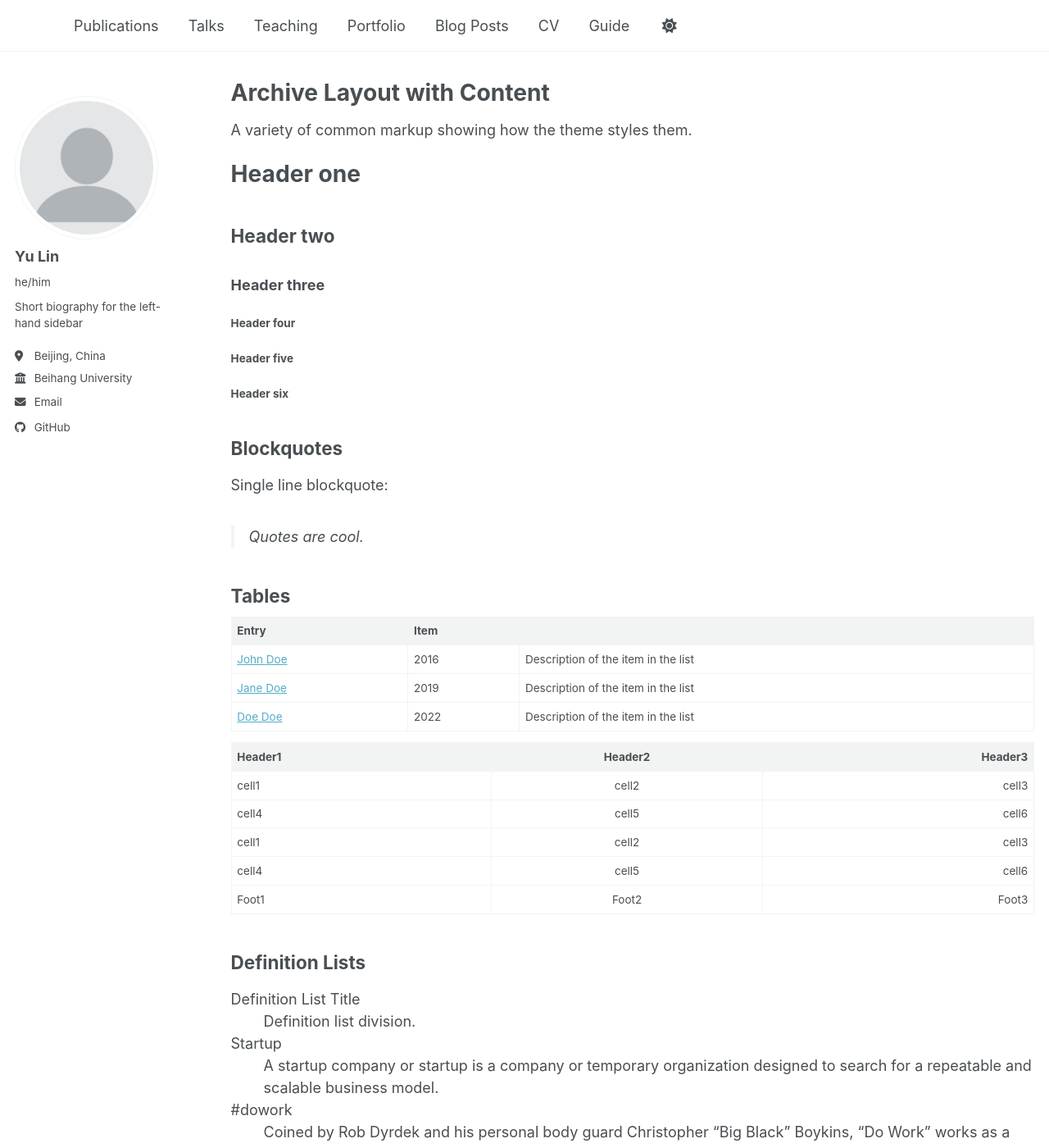
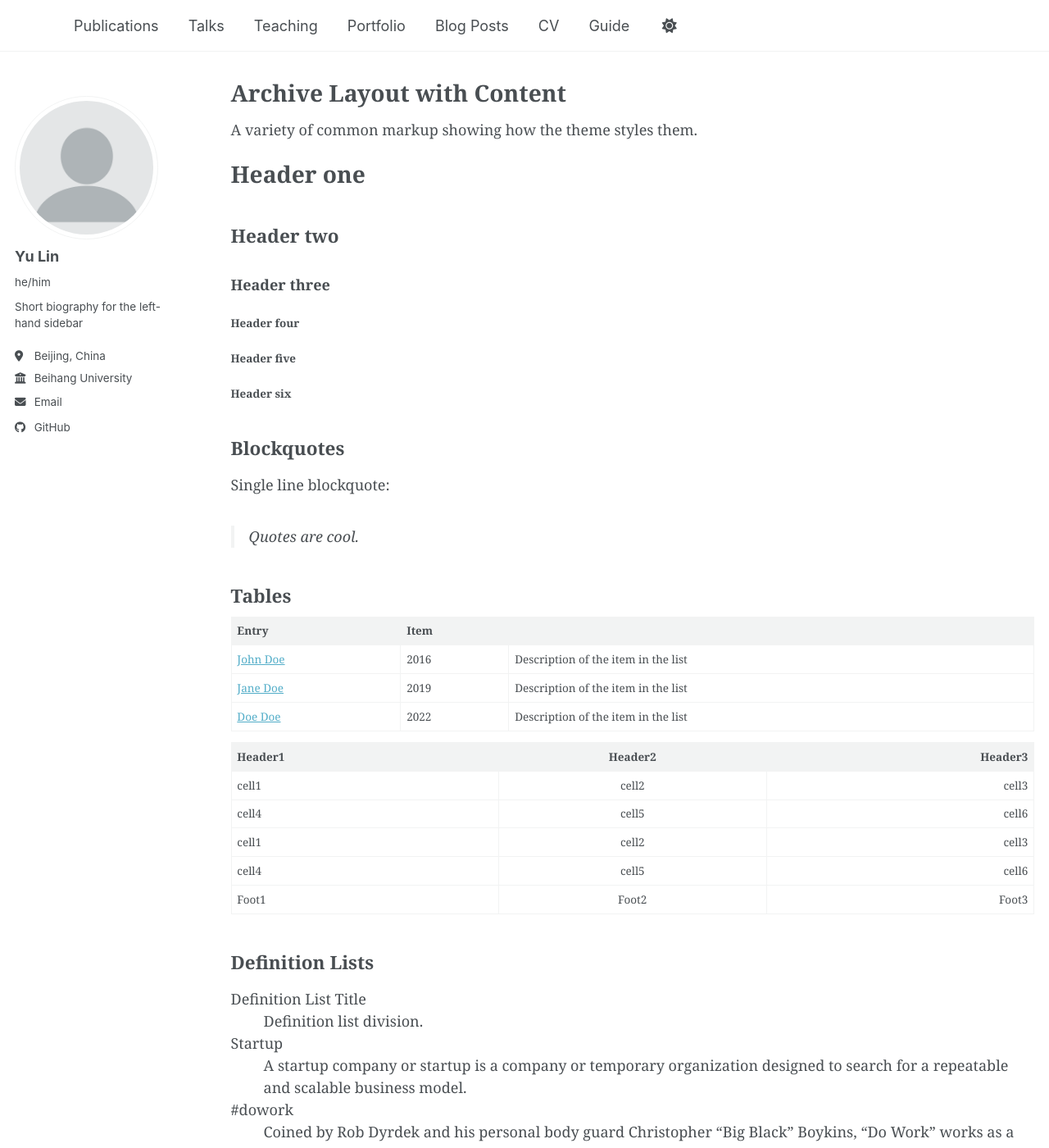
Before and after one commit to buaaeducn/buaaeducn.github.io, a Jekyll site: the page built from _pages/archive-layout-with-content.md, in a window 1280 px wide and 1400 px high. Shown: the whole window at 82% size. Built offline with Jekyll 4.4.1, drawn with Linux system fonts in a browser that asks for light colours; a script bundle is joined from its source files by our own code; library files that are not in the unit come from our copies.

Commit message:
Update _themes.scss

```diff
--- a/_sass/_themes.scss
+++ b/_sass/_themes.scss
@@ -30,7 +30,7 @@ $calisto                    : "Calisto MT", serif;
 $garamond                   : Garamond, serif;
 
 /* Type scale */
-$type-size-1                : 2.441em;  // ~39.056px
+$type-size-1                : 2.1em;  // ~39.056px
 $type-size-2                : 1.953em;  // ~31.248px
 $type-size-3                : 1.563em;  // ~25.008px
 $type-size-4                : 1.25em;   // ~20px
@@ -39,8 +39,8 @@ $type-size-6                : 0.75em;   // ~12px
 $type-size-7                : 0.6875em; // ~11px
 $type-size-8                : 0.625em;  // ~10px
 
-$global-font-family         : $sans-serif;
-$header-font-family         : $sans-serif;
+$global-font-family         : $serif;
+$header-font-family         : $serif;
 $caption-font-family        : $serif;
 
 /* ==========================================================================
```
